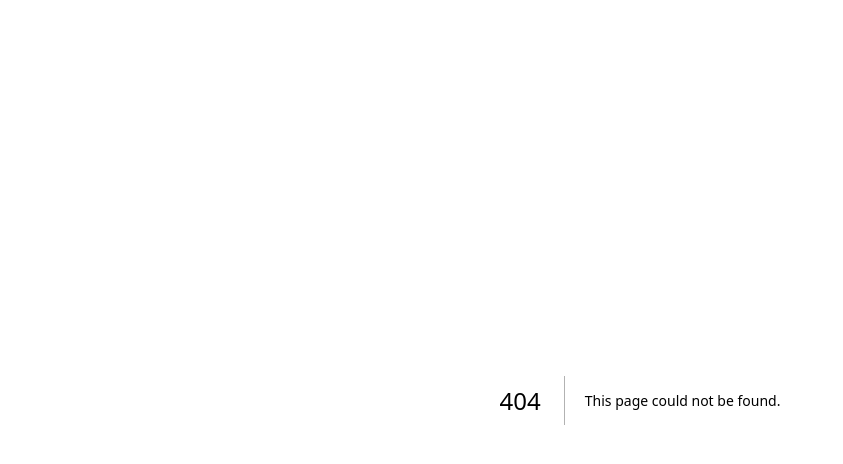
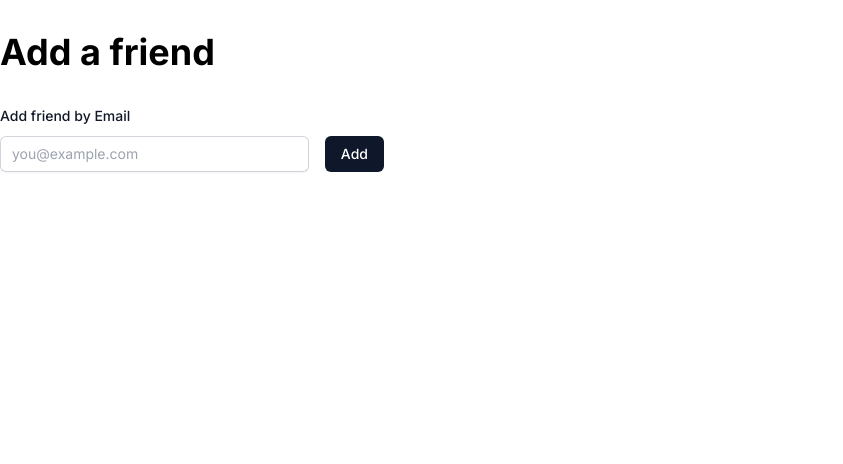
Before and after one commit to Rakib-Ahmed01/nextjs-realtime-chat, a Next.js app: page /dashboard/add in a window 1280 px wide. Before the commit this address had no page. Shown: the top 464 px of the page, without its empty margins (0-843 px from the left). Built offline with nearby package versions, Linux system fonts and the light colour scheme.

Commit message:
feat: add friend form

```diff
--- /dev/null
+++ b/src/app/(dashboard)/dashboard/add/page.tsx
@@ -0,0 +1,12 @@
+import AddFriendButton from '@/components/AddFriendButton';
+
+const AddFriend = () => {
+  return (
+    <main className="pt-8">
+      <h1 className="font-bold text-4xl mb-8">Add a friend</h1>
+      <AddFriendButton />
+    </main>
+  );
+};
+
+export default AddFriend;
--- /dev/null
+++ b/src/components/AddFriendButton.tsx
@@ -0,0 +1,88 @@
+'use client';
+
+import { addFriendValidator } from '@/lib/validations/add-friend';
+import { zodResolver } from '@hookform/resolvers/zod';
+import axios, { AxiosError } from 'axios';
+import { useState } from 'react';
+import { useForm } from 'react-hook-form';
+import toast from 'react-hot-toast';
+import { z } from 'zod';
+import Button from './ui/Button';
+
+type FormData = z.infer<typeof addFriendValidator>;
+
+const AddFriendButton = () => {
+  const [isLoading, setIsLoading] = useState<boolean>(false);
+  const [showSuccessState, setShowSuccessState] = useState<boolean>(false);
+
+  const {
+    register,
+    handleSubmit,
+    setError,
+    formState: { errors },
+  } = useForm<FormData>({
+    resolver: zodResolver(addFriendValidator),
+  });
+
+  const addFriend = async (email: string) => {
+    setIsLoading(true);
+
+    try {
+      const { email: validatedEmail } = addFriendValidator.parse({ email });
+      await axios.post('/api/friends/add', { email: validatedEmail });
+      setShowSuccessState(true);
+    } catch (error) {
+      setShowSuccessState(false);
+      if (error instanceof z.ZodError) {
+        toast.error(error.message);
+        return;
+      }
+
+      if (error instanceof AxiosError) {
+        setError('email', {
+          message: 'There was an error sending friend request. Try again',
+        });
+        return;
+      }
+
+      toast.error('Failed to add friend');
+    } finally {
+      setIsLoading(false);
+    }
+  };
+
+  const handleAddFriend = (data: FormData) => {
+    addFriend(data.email);
+  };
+
+  return (
+    <form className="max-w-sm" onSubmit={handleSubmit(handleAddFriend)}>
+      <label
+        htmlFor="email"
+        className="block text-sm font-medium leading-6 text-gray-900"
+      >
+        Add friend by Email
+      </label>
+
+      <div className="mt-2 flex gap-4">
+        <input
+          {...register('email')}
+          type="text"
+          className="block w-full rounded-md border-0 py-1.5 text-gray-900 shadow-sm ring-1 ring-inset ring-gray-300 placeholder:text-gray-400 focus:ring-2 focus:ring-inset focus:ring-indigo-600 sm:text-sm sm:leading-6"
+          placeholder="you@example.com"
+        />
+        <Button isLoading={isLoading}>Add</Button>
+      </div>
+      {errors.email ? (
+        <p className="mt-1 text-sm text-red-600">{errors.email?.message}</p>
+      ) : null}
+      {showSuccessState ? (
+        <p className="mt-1 text-sm text-green-600">
+          Friend request successfully sent!
+        </p>
+      ) : null}
+    </form>
+  );
+};
+
+export default AddFriendButton;
--- /dev/null
+++ b/src/lib/validations/add-friend.ts
@@ -0,0 +1,12 @@
+import { z } from 'zod';
+
+export const addFriendValidator = z.object({
+  email: z
+    .string({
+      invalid_type_error: 'Email must be a string',
+      required_error: 'Email is required',
+    })
+    .email({
+      message: 'Invalid email',
+    }),
+});
--- a/tailwind.config.ts
+++ b/tailwind.config.ts
@@ -1,4 +1,4 @@
-import type { Config } from 'tailwindcss'
+import type { Config } from 'tailwindcss';
 
 const config: Config = {
   content: [
@@ -15,6 +15,6 @@ const config: Config = {
       },
     },
   },
-  plugins: [],
-}
-export default config
+  plugins: [require('@tailwindcss/forms')],
+};
+export default config;
```
Also changed, not shown: package.json (+9 -1 lines), src/app/(auth)/login/page.tsx (renamed from src/app/login/page.tsx), src/app/(dashboard)/dashboard/page.tsx (renamed from src/app/dashboard/page.tsx), 1 other file (tests, documents, lock files or other folders).
